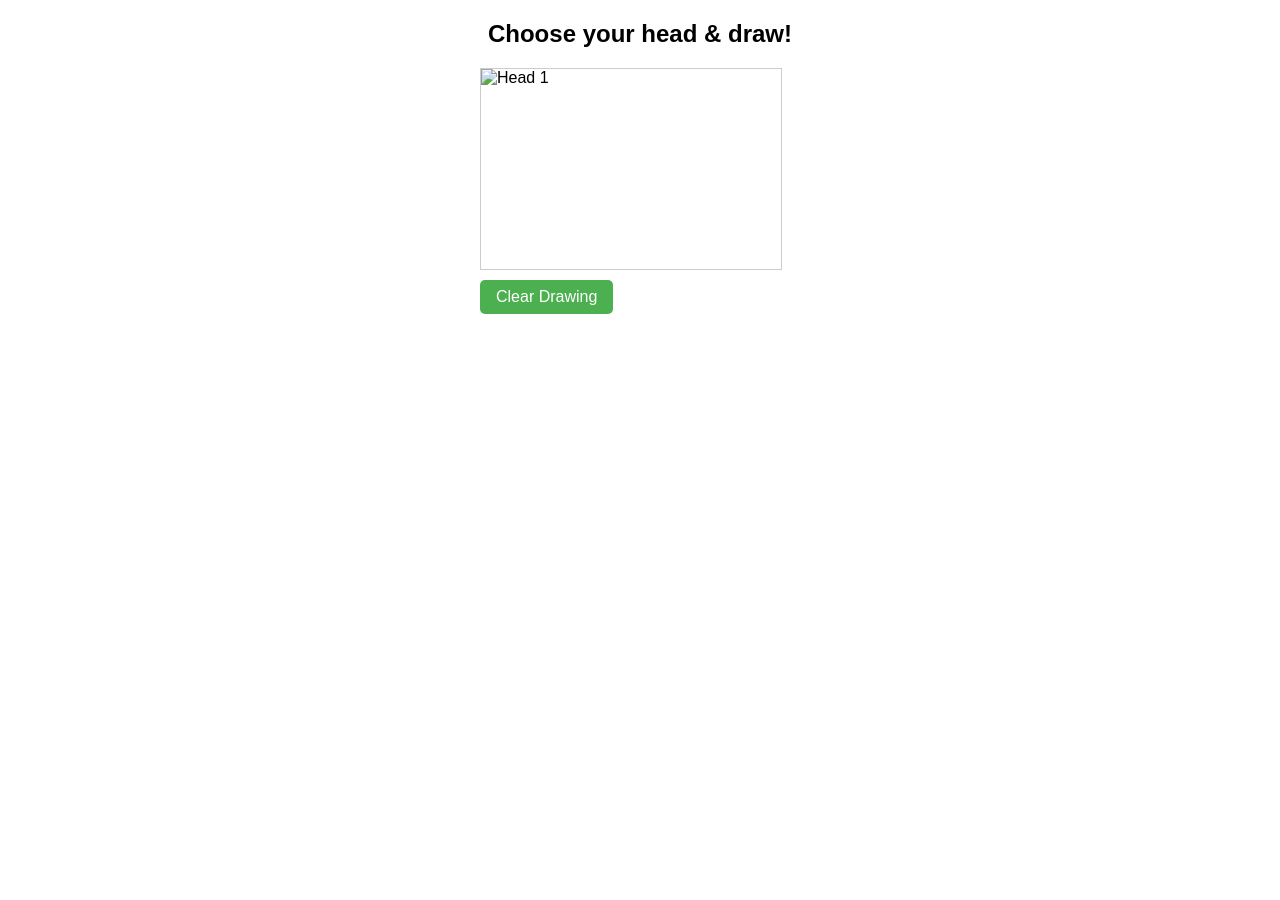
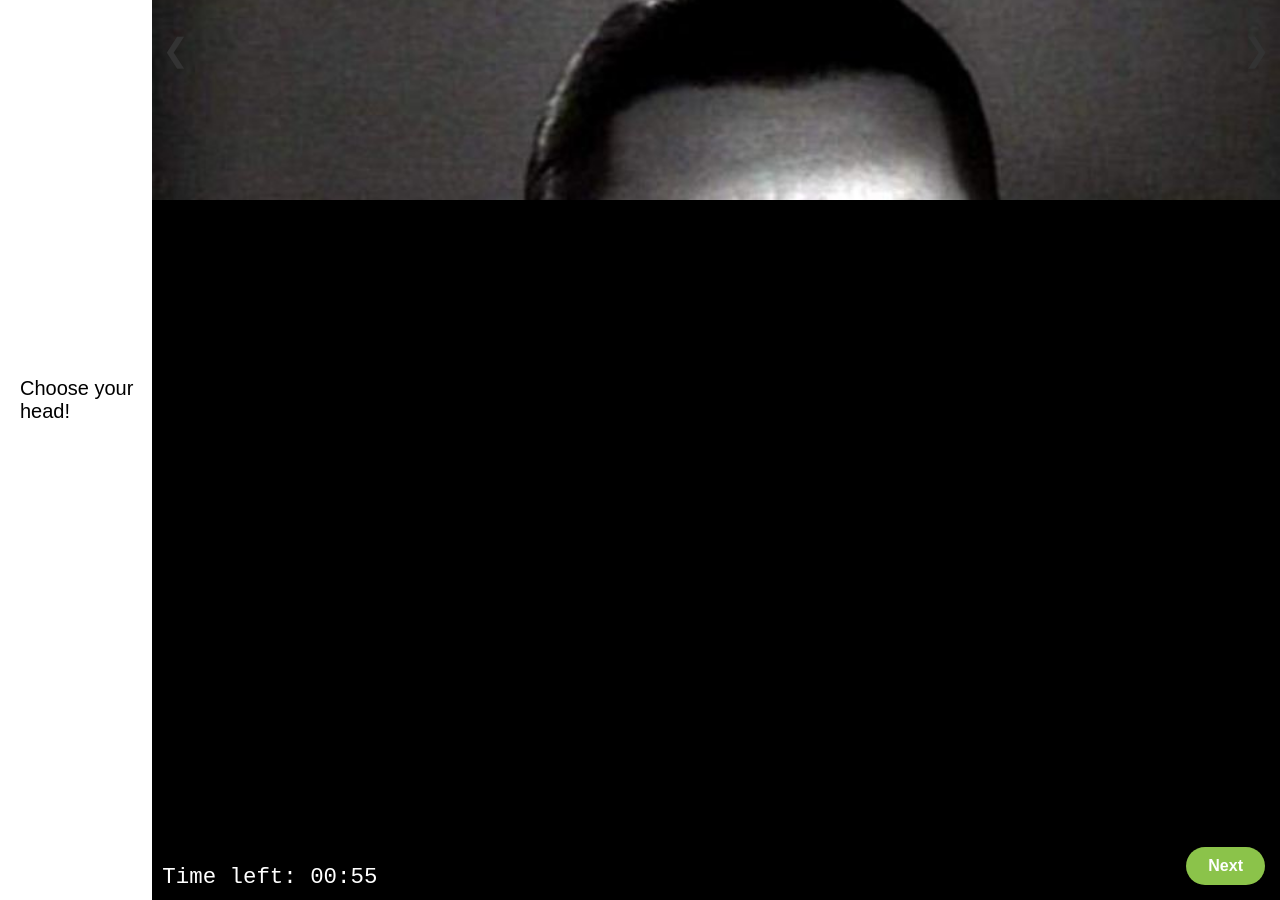
Before and after one commit to mayafcole/exquisite-corpse, a plain HTML site: page index.html in a window 1280 px wide. Before the commit the page ends 800 px from the top, so only its background shows below. Drawn offline with Linux system fonts and the light colour scheme; files that its build step writes are made by us from their sources.

Commit message:
getting sizing right and starting script for switching through images

```diff
--- a/css/styles.css
+++ b/css/styles.css
@@ -1,66 +1,116 @@
     body {
+      display: flex;
+      justify-content: center;
+      align-items: center;
+      height: 100vh;
+      margin: 0;
       font-family: Arial, sans-serif;
-      max-width: 320px;
+      user-select: none;
+      background: #fff;
+      color: #000;
+    }
+
+    h2 {
+      margin: 0 0 10px 10px;
+      font-weight: normal;
+      font-size: 1.25em;
+    }
+
+  #container {
+  position: relative;
+  width: 1440px;
+  height: 1000px;
   margin: 20px auto;
   user-select: none;
 }
-    h2 {
-      text-align: center;
+#image-display {
+  width: 100%;
+  height: 300px;
+  overflow: hidden;
+  background: #fff;
+  position: relative;
 }
-    #container {
+#image-display img {
+  width: 100%;
+  height: auto;
+  object-fit: contain;
+}
+#drawing-area {
   position: relative;
-      width: 300px;
-      height: 200px;
-      border: 1px solid #ccc;
-      margin-bottom: 10px;
-      touch-action: none; /* help with touch drawing */
-    }
-    #swipe-area {
-      overflow-x: auto;
-      overflow-y: hidden;
-      white-space: nowrap;
-      width: 300px;
-      height: 200px;
-      scroll-snap-type: x mandatory;
-      -webkit-overflow-scrolling: touch;
-    }
-    #swipe-area::-webkit-scrollbar {
-      display: none;
-    }
-    #swipe-area img {
-      width: 300px;
-      height: 200px;
-      object-fit: contain;
-      display: inline-block;
-      scroll-snap-align: center;
-      pointer-events: none; /* prevent conflicts with canvas drawing */
-      user-select: none;
+  width: 100%;
+  height: 700px;
+  background: black;
 }
 #draw-canvas {
   position: absolute;
   top: 0;
   left: 0;
-      width: 300px;
-      height: 200px;
-      touch-action: none;
+  /* match container width */
+  /* match drawing area height */
+  width: 1440px;
+  height: 1000px;
   cursor: crosshair;
   background: transparent;
 }
-    #buttons {
-      display: flex;
-      justify-content: space-between;
+
+     /* Left/right arrow buttons */
+    .nav-arrow {
+      position: absolute;
+      top: 50%;
+      transform: translateY(-50%);
+      background: transparent;
+      border: none;
+      font-size: 2em;
+      cursor: pointer;
+      user-select: none;
+      color: #333;
+      padding: 5px 10px;
+      transition: color 0.3s;
+      z-index: 10;
     }
-    button {
-      padding: 8px 16px;
-      font-size: 16px;
-      border-radius: 5px;
-      border: none;
-      cursor: pointer;
-      background: #4caf50;
+    .nav-arrow:hover {
+      color: #007BFF;
+    }
+    #left-arrow {
+      left: 0;
+    }
+    #right-arrow {
+      right: 0;
+    }
+
+
+
+    /* Timer */
+    #timer-container {
+      position: absolute;
+      bottom: 10px;
+      left: 10px;
       color: white;
+      font-size: 1.4em;
+      font-family: monospace, monospace;
       user-select: none;
     }
-    button:disabled {
-      background: #888;
+
+    /* Next button */
+    #next-btn {
+      position: absolute;
+      bottom: 15px;
+      right: 15px;
+      background-color: #8bc34a;
+      border: none;
+      border-radius: 20px;
+      padding: 10px 22px;
+      color: white;
+      font-size: 1em;
+      font-weight: 600;
+      cursor: pointer;
+      user-select: none;
+      transition: background-color 0.3s;
+    }
+    #next-btn:hover:not(:disabled) {
+      background-color: #689f38;
+    }
+    #next-btn:disabled {
+      background-color: #555;
       cursor: not-allowed;
     }
--- a/index.html
+++ b/index.html
@@ -2,24 +2,32 @@
 <html lang="en">
 <head>
   <meta charset="UTF-8" />
-  <title>Swipe & Draw Exquisite Corpse</title>
-  <link rel="stylesheet" href="/styling/styles.css">
+  <title> Dartmouth Libraries' Exquisite Corpse</title>
+  <link rel="stylesheet" href="/exquisite-corpse/css/styles.css">
+
 
 </head>
 <body>
+  <h2 style="margin-left: 20px; margin-top: 10px;">Choose your head!</h2>
+  <div id="container">
+    <div id="image-display">
+      <button class="nav-arrow" id="left-arrow" aria-label="Previous">&#x276E;</button>
+      <img id="head-img" src="gallery/head/head1.jpg" alt="Head option" />
+      <button class="nav-arrow" id="right-arrow" aria-label="Next">&#x276F;</button>
+    </div>
 
-  <h2>Choose your head & draw!</h2>
+    <div id="drawing-area">
+      <!-- Black area, you can overlay canvas here for drawing -->
 
-  <div id="container">
-    <div id="swipe-area">
-      <img src="heads/head1.jpg" alt="Head 1" />
-      <img src="heads/head2.jpg" alt="Head 2" />
-      <img src="heads/head3.jpg" alt="Head 3" />
+      <div id="timer-container">
+        Time left:
+        <span id="timer">00:60</span>
+      </div>
+
+      <button id="next-btn" disabled>Next</button>
     </div>
-    <canvas id="draw-canvas" width="300" height="200"></canvas>
   </div>
+    <script src="script.js"></script>
 
-  <div id="buttons">
-    <button id="clear-btn">Clear Drawing</button>
-  </div>
-</body>
+  </body>
+  </html>
--- a/script.js
+++ b/script.js
@@ -0,0 +1,64 @@
+// js/script.js
+
+const images = [
+  'gallery/head/head1.jpg',
+  'gallery/head/head2.jpg',
+  'gallery/head/head3.jpg'
+];
+
+const headImg = document.getElementById('head-img');
+const leftArrow = document.getElementById('left-arrow');
+const rightArrow = document.getElementById('right-arrow');
+const nextBtn = document.getElementById('next-btn');
+const timerEl = document.getElementById('timer');
+
+let currentIndex = 0;
+let selectionMade = false;
+let timeLeft = 60; // seconds
+let timerInterval = null;
+
+function updateImage() {
+  headImg.src = images[currentIndex];
+  selectionMade = true;
+  nextBtn.disabled = false; // enable next when image changes
+}
+
+leftArrow.addEventListener('click', () => {
+  if (currentIndex == 0) currentIndex = images.length - 1;
+  else currentIndex--;
+  updateImage();
+});
+
+rightArrow.addEventListener('click', () => {
+  if (currentIndex == images.length - 1) currentIndex = 0;
+  else currentIndex++;
+  updateImage();
+});
+
+nextBtn.addEventListener('click', () => {
+  alert("Next step triggered! Selected image index: " + currentIndex);
+  // Proceed to next page or logic here
+});
+
+function startTimer() {
+  timerEl.textContent = formatTime(timeLeft);
+  timerInterval = setInterval(() => {
+    timeLeft--;
+    timerEl.textContent = formatTime(timeLeft);
+    if (timeLeft <= 0) {
+      clearInterval(timerInterval);
+      nextBtn.disabled = !selectionMade;
+      alert("Time's up! Please proceed.");
+    }
+  }, 1000);
+}
+
+function formatTime(seconds) {
+  const m = Math.floor(seconds / 60).toString().padStart(2, '0');
+  const s = (seconds % 60).toString().padStart(2, '0');
+  return `${m}:${s}`;
+}
+
+// Initialize
+updateImage();
+startTimer();
```
Also changed, not shown: gallery/body/1.png (added), gallery/body/2.png (added), gallery/body/3.png (added), gallery/legs/4.png (added), gallery/legs/5.png (added), gallery/legs/6.png (added), 2 other files. Lines whose indentation alone changed are shown as unchanged.
